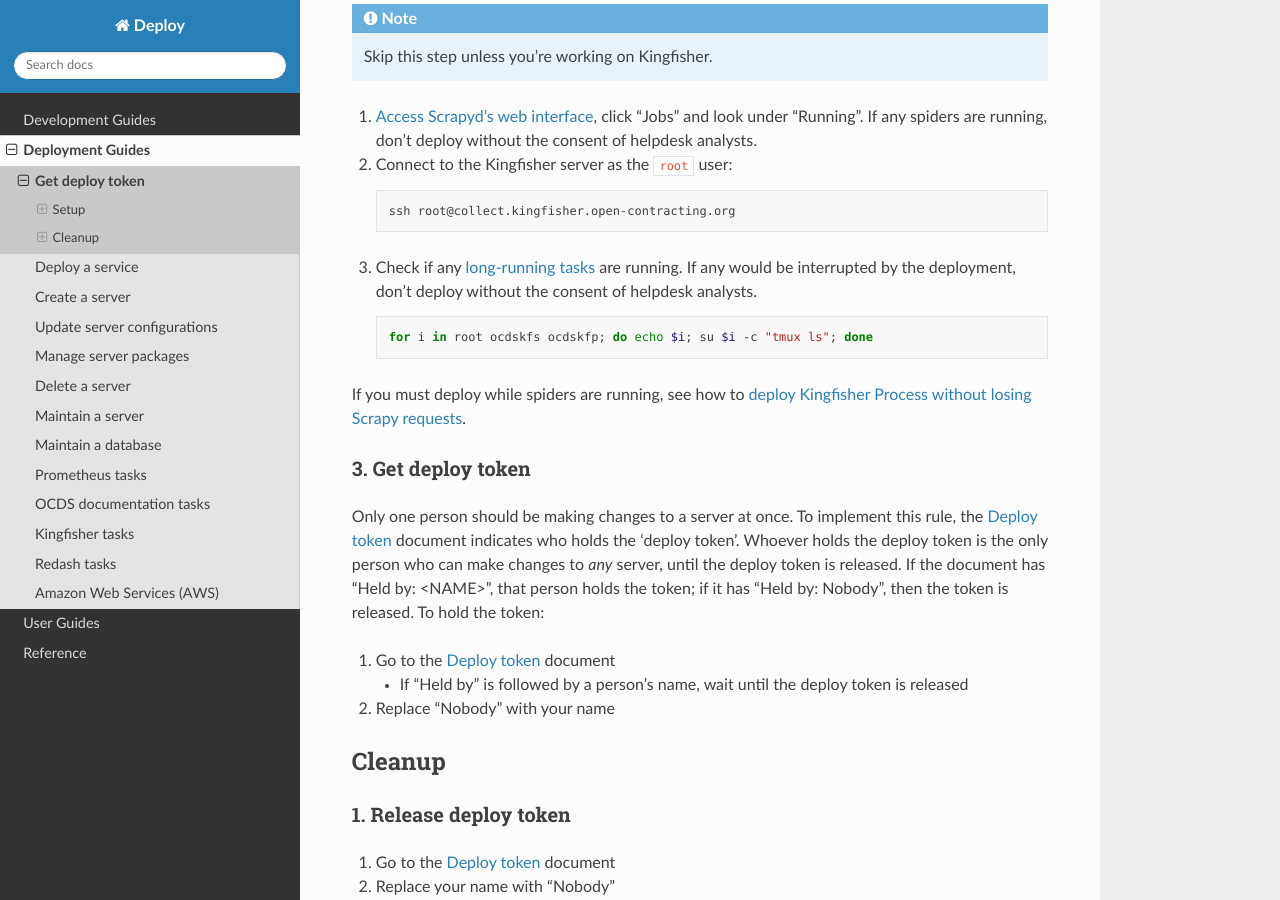
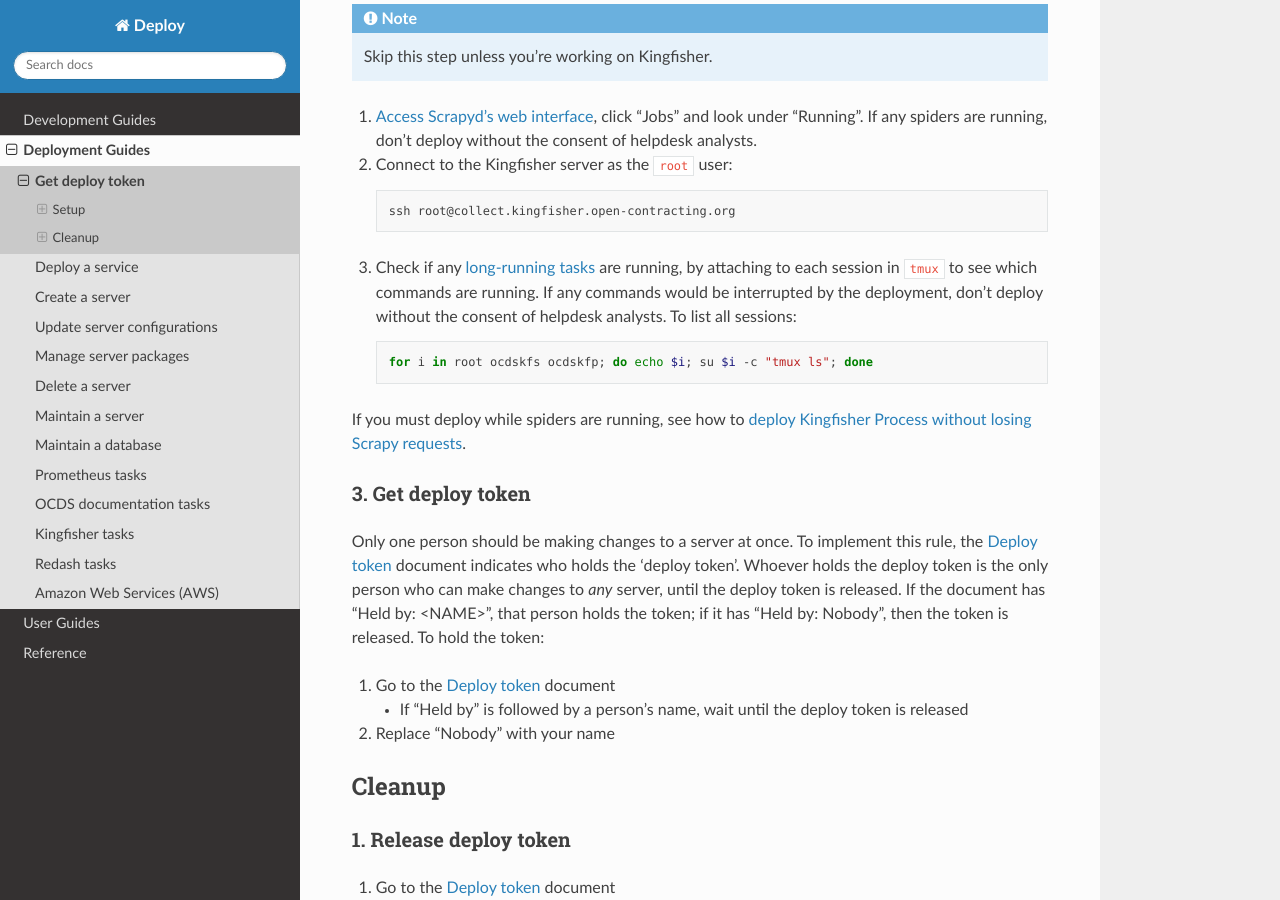
Before and after one commit to open-contracting/deploy, a Sphinx documentation site: the page built from docs/deploy/setup.rst, in a window 1280 px wide and 900 px high, scrolled down 574 px. Built offline with Sphinx 7.4.7 and the Read the Docs theme 2.0.0, drawn with Linux system fonts in a browser that asks for light colours.

Commit message:
setup: Clarify how to check whether long-running tasks are running

```diff
--- a/docs/deploy/setup.rst
+++ b/docs/deploy/setup.rst
@@ -36,7 +36,7 @@ Check the output in case there are any issues switching to the ``master`` branch
 
       ssh root@collect.kingfisher.open-contracting.org
 
-#. Check if any :ref:`long-running tasks<tmux>` are running. If any would be interrupted by the deployment, don't deploy without the consent of helpdesk analysts.
+#. Check if any :ref:`long-running tasks<tmux>` are running, by attaching to each session in ``tmux`` to see which commands are running. If any commands would be interrupted by the deployment, don't deploy without the consent of helpdesk analysts. To list all sessions:
 
    .. code-block:: bash
 
```
